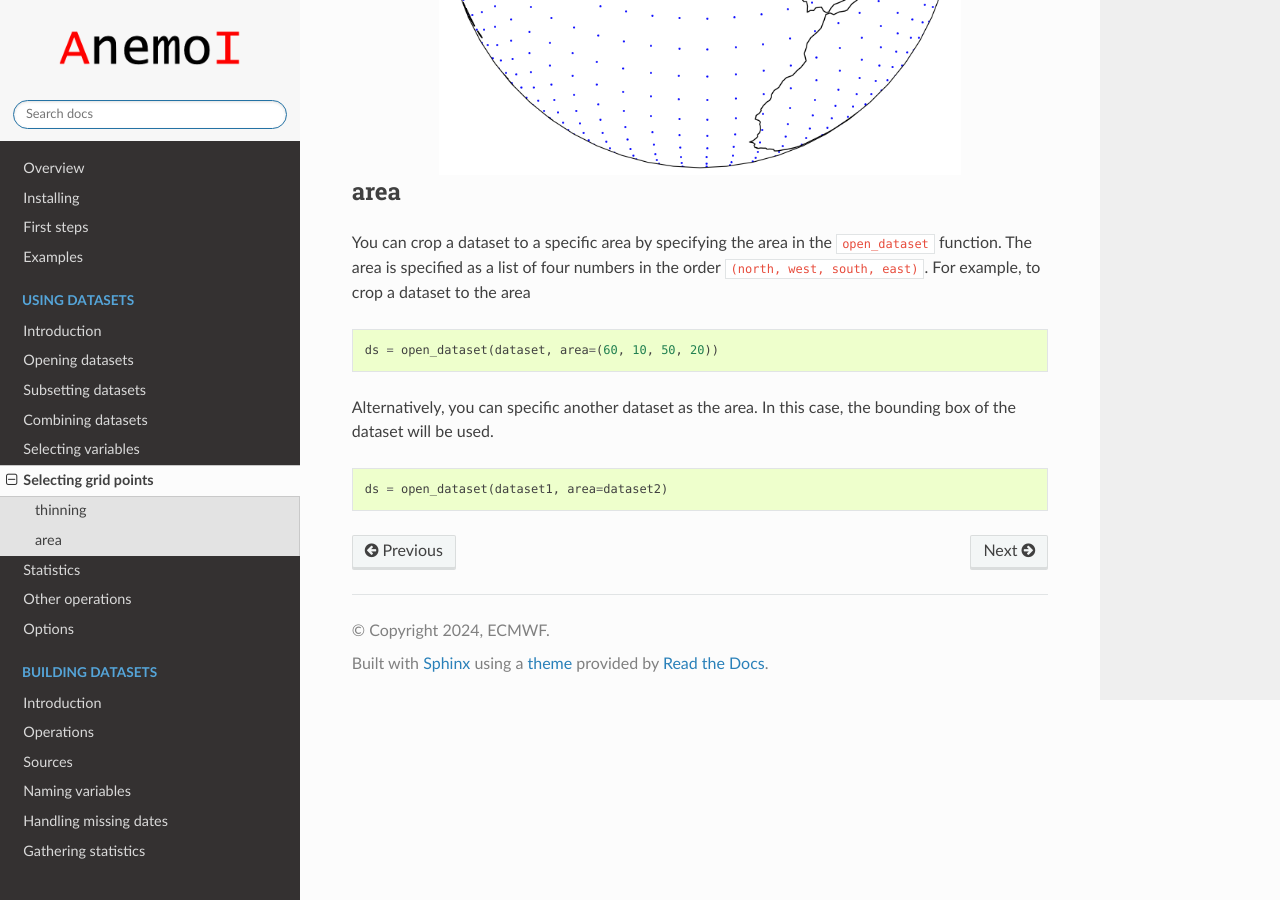
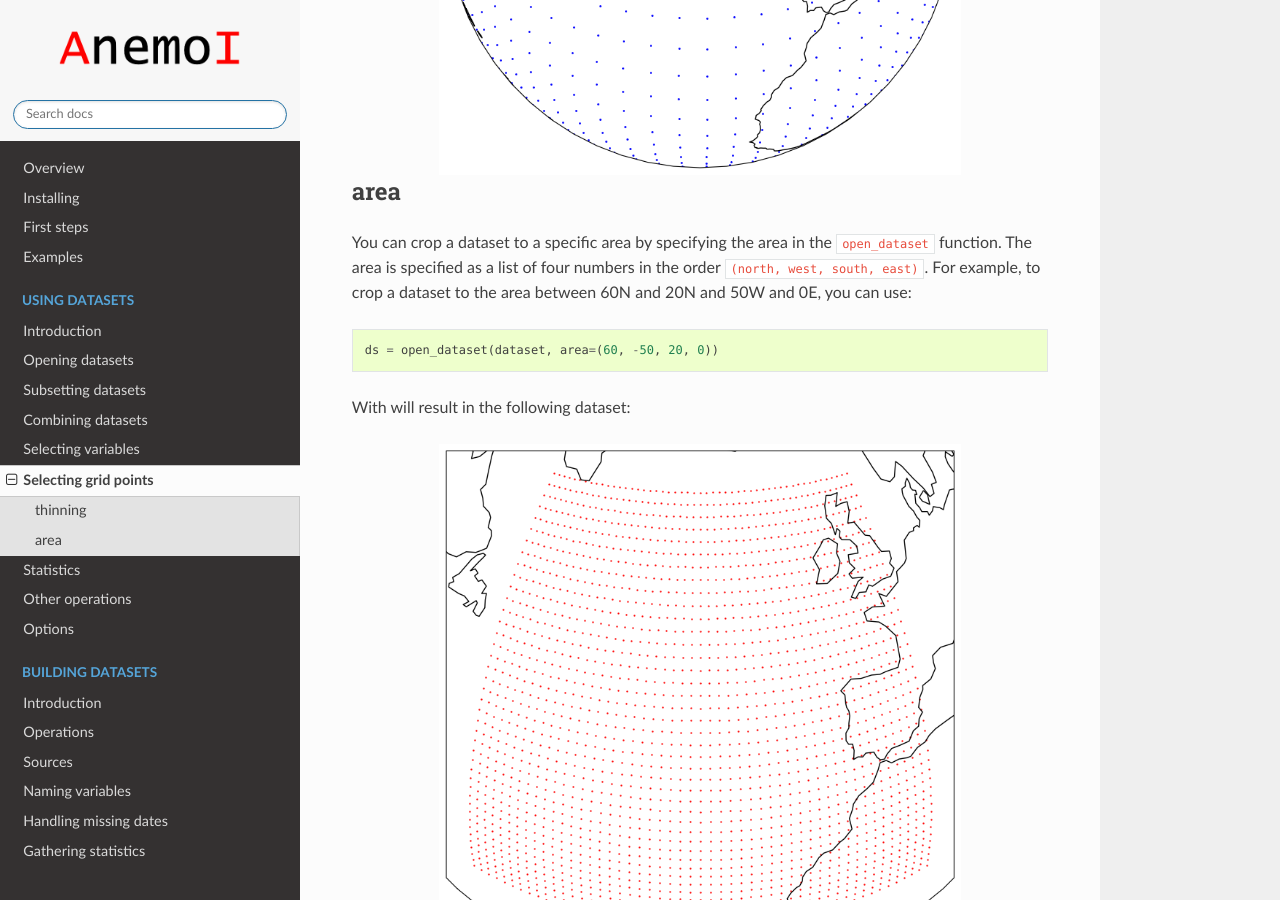
Before and after one commit to ecmwf/anemoi-datasets, a Sphinx documentation site: the page built from docs/using/grids.rst, in a window 1280 px wide and 900 px high, scrolled down 1444 px. Built offline with Sphinx 7.4.7 and the Read the Docs theme 2.0.0, drawn with Linux system fonts in a browser that asks for light colours; pages that are not in the unit, such as notebooks, are missing from menus.

Commit message:
work on documentation

```diff
--- a/docs/building/sources/constants.yaml
+++ b/docs/building/sources/constants.yaml
@@ -3,6 +3,7 @@ input:
   - source1:
     args1: value1
     args2: value2
+
   - constants:
     template: ${input.join.0.source1}
     params:
--- a/docs/using/grids.rst
+++ b/docs/using/grids.rst
@@ -44,11 +44,18 @@ dataset:
 You can crop a dataset to a specific area by specifying the area in the
 ``open_dataset`` function. The area is specified as a list of four
 numbers in the order ``(north, west, south, east)``. For example, to
-crop a dataset to the area
+crop a dataset to the area between 60N and 20N and 50W and 0E, you can use:
 
 .. code:: python
 
-   ds = open_dataset(dataset, area=(60, 10, 50, 20))
+   ds = open_dataset(dataset, area=(60, -50, 20, 0))
+
+
+With will result in the following dataset:
+
+.. image:: area-1.png
+   :width: 75%
+   :align: center
 
 Alternatively, you can specific another dataset as the area. In this
 case, the bounding box of the dataset will be used.
```
Also changed, not shown: docs/using/area-1.png (added), 1 other file.
